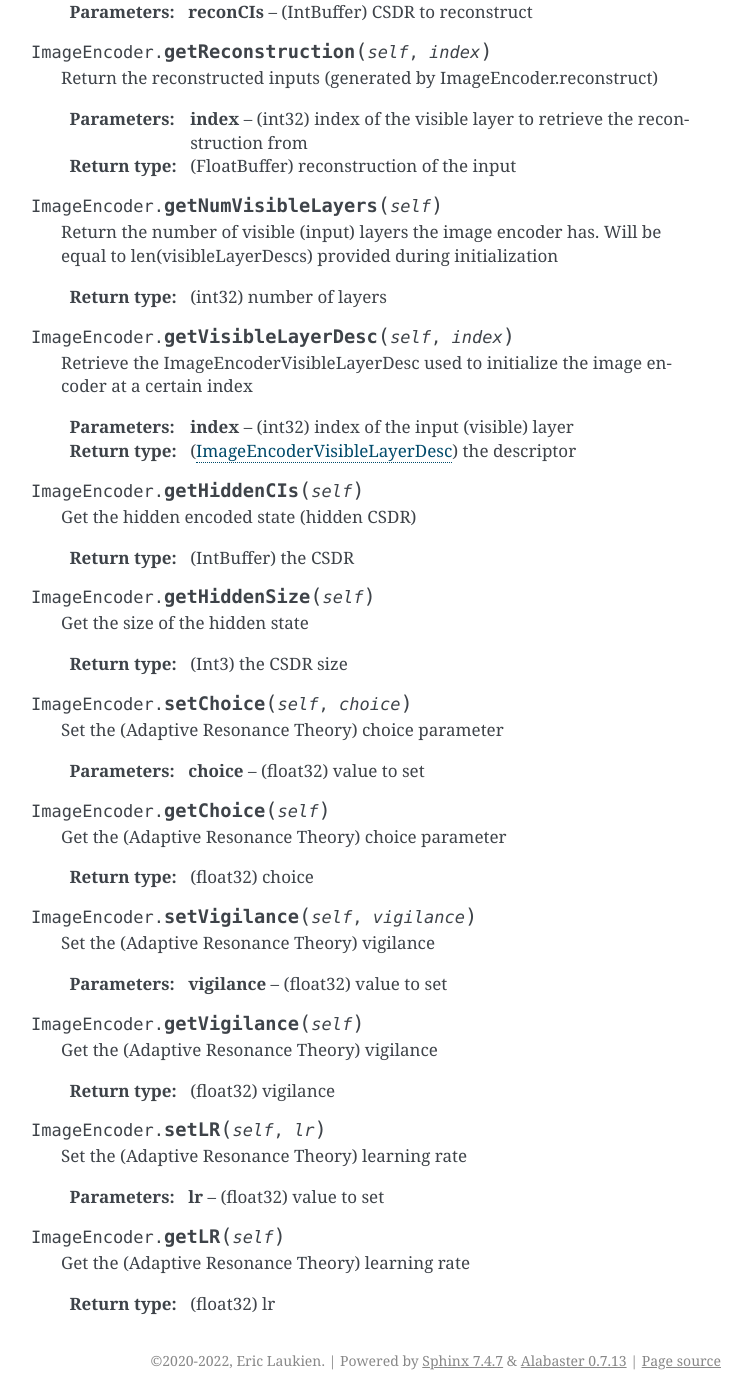
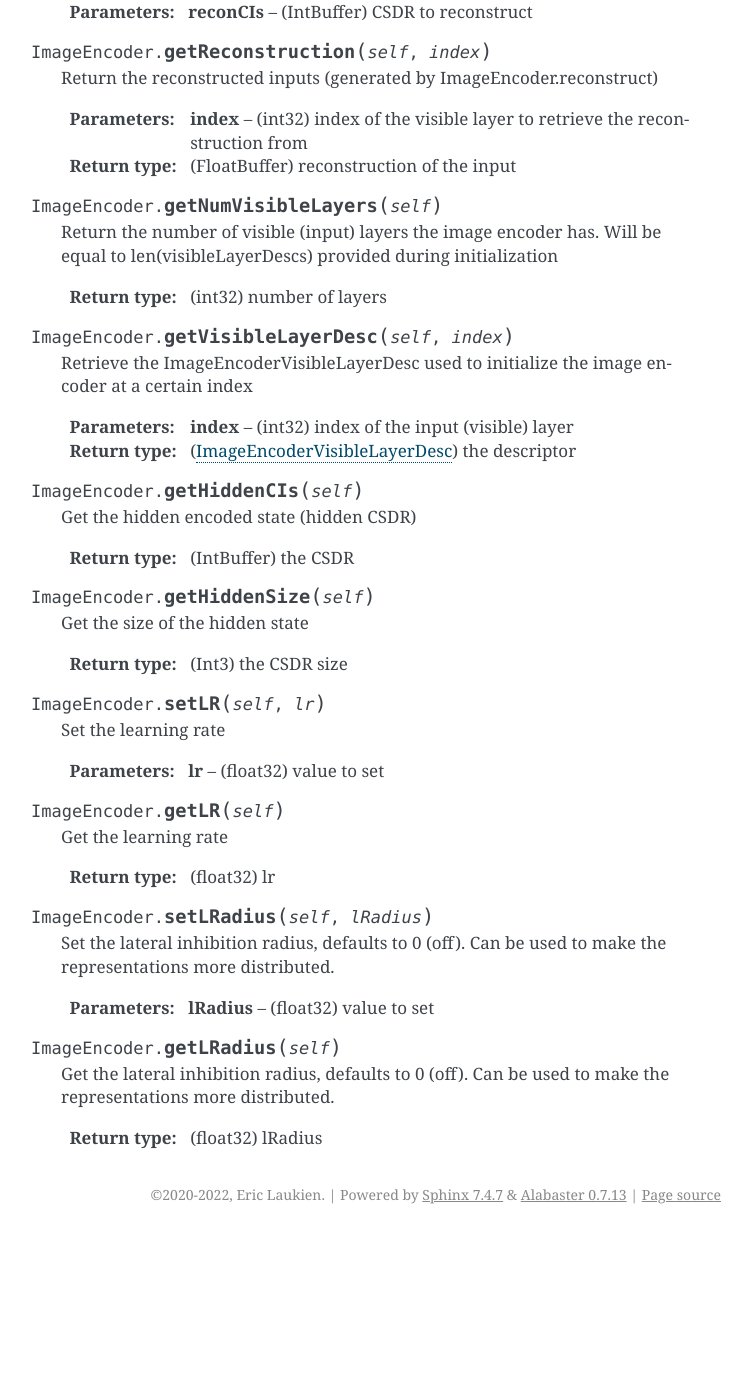
Before and after one commit to ogmacorp/PyAOgmaNeo, a Sphinx documentation site: the page built from docs/imageencoder.rst, in a window 1280 px wide and 1400 px high, scrolled down 1279 px. Shown: the whole window, without its empty margins (389-1141 px from the left). Built offline with Sphinx 7.4.7, drawn with Linux system fonts in a browser that asks for light colours; after the commit the page ends 2513 px from its top, so only the background shows below that; some of the changed text lies outside the part shown.

Commit message:
Doc update

```diff
--- a/docs/imageencoder.rst
+++ b/docs/imageencoder.rst
@@ -78,38 +78,26 @@ It is implemented as a lattice of Fuzzy ART (Adaptive Resonance Theory) modules.
 
     :rtype: (Int3) the CSDR size
 
-.. function:: ImageEncoder.setChoice(self, choice)
-
-    Set the (Adaptive Resonance Theory) choice parameter
-
-    :param choice: (float32) value to set
-
-.. function:: ImageEncoder.getChoice(self)
-
-    Get the (Adaptive Resonance Theory) choice parameter
-
-    :rtype: (float32) choice
-
-.. function:: ImageEncoder.setVigilance(self, vigilance)
-
-    Set the (Adaptive Resonance Theory) vigilance
-
-    :param vigilance: (float32) value to set
-
-.. function:: ImageEncoder.getVigilance(self)
-
-    Get the (Adaptive Resonance Theory) vigilance
-
-    :rtype: (float32) vigilance
-
 .. function:: ImageEncoder.setLR(self, lr)
 
-    Set the (Adaptive Resonance Theory) learning rate
+    Set the learning rate
 
     :param lr: (float32) value to set
 
 .. function:: ImageEncoder.getLR(self)
 
-    Get the (Adaptive Resonance Theory) learning rate
+    Get the learning rate
 
     :rtype: (float32) lr
+
+.. function:: ImageEncoder.setLRadius(self, lRadius)
+
+    Set the lateral inhibition radius, defaults to 0 (off). Can be used to make the representations more distributed.
+
+    :param lRadius: (float32) value to set
+
+.. function:: ImageEncoder.getLRadius(self)
+
+    Get the lateral inhibition radius, defaults to 0 (off). Can be used to make the representations more distributed.
+
+    :rtype: (float32) lRadius
```
